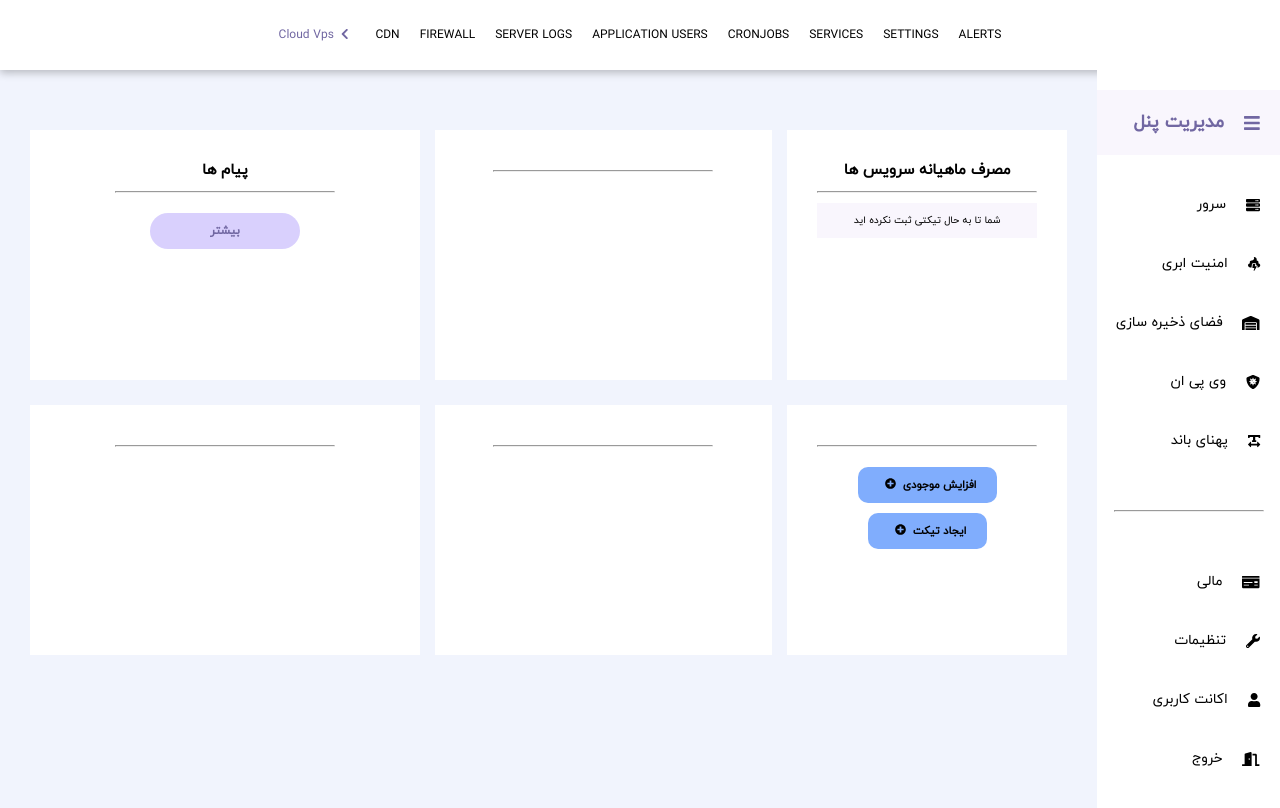
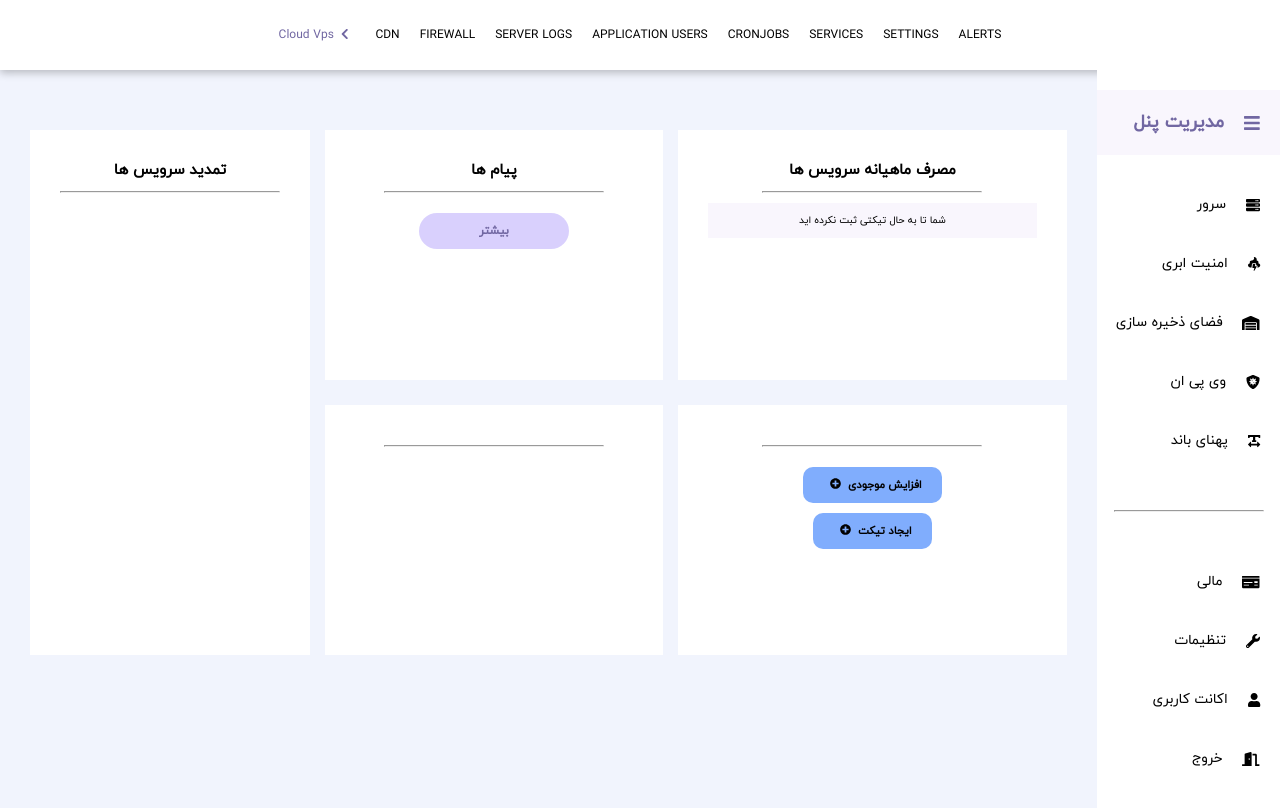
Before and after one commit to sadeghtavakoli/amnpardaz-challenge, a React (Create React App) app: page /panel in a window 1280 px wide. Built offline with nearby package versions, Linux system fonts and the light colour scheme.

Commit message:
created services-extention component

```diff
--- /dev/null
+++ b/src/components/services-extension/services-extension.component.jsx
@@ -0,0 +1,9 @@
+import React from "react";
+import "./services-extension.styles.scss";
+import Card from "../card/card.component";
+const ServicesExtenstion = () => {
+  return (
+    <Card title="تمدید سرویس ها" containerClass="services-extension"></Card>
+  );
+};
+export default ServicesExtenstion;
--- /dev/null
+++ b/src/components/services-extension/services-extension.styles.scss
@@ -0,0 +1,3 @@
+.services-extension {
+  grid-area: services-extension;
+}
--- a/src/pages/panel-page/panel-page.component.jsx
+++ b/src/pages/panel-page/panel-page.component.jsx
@@ -3,6 +3,7 @@ import ButtonMore from "../../components/button-more/button-more.component";
 import ButtonPlus from "../../components/button-plus/button-plus.component";
 import Card from "../../components/card/card.component";
 import Message from "../../components/message/message.component";
+import ServicesExtenstion from "../../components/services-extension/services-extension.component";
 import "./panel-page.styles.scss";
 const PanelPage = () => {
   return (
@@ -10,16 +11,15 @@ const PanelPage = () => {
       <Card title="مصرف ماهیانه سرویس ها">
         <Message message="شما تا به حال تیکتی ثبت نکرده اید" />
       </Card>
-      <Card />
       <Card title="پیام ها">
         <ButtonMore />
       </Card>
+      <ServicesExtenstion />
       <Card>
         <ButtonPlus text="افزایش موجودی" />
         <ButtonPlus text="ایجاد تیکت" />
       </Card>
       <Card />
-      <Card />
     </section>
   );
 };
--- a/src/pages/panel-page/panel-page.styles.scss
+++ b/src/pages/panel-page/panel-page.styles.scss
@@ -1,7 +1,10 @@
 .panel {
   padding: 6rem 3rem;
   display: grid;
-  grid-template-columns: 1fr 1.3fr 1.5fr;
+  grid-template-columns: 1.5fr 1.3fr 1fr;
   grid-template-rows: repeat(2, 25rem);
+  grid-template-areas:
+    "monthly-services messages services-extension"
+    "wallet last-tickets services-extension";
   gap: 2.5rem 1.5rem;
 }
```
